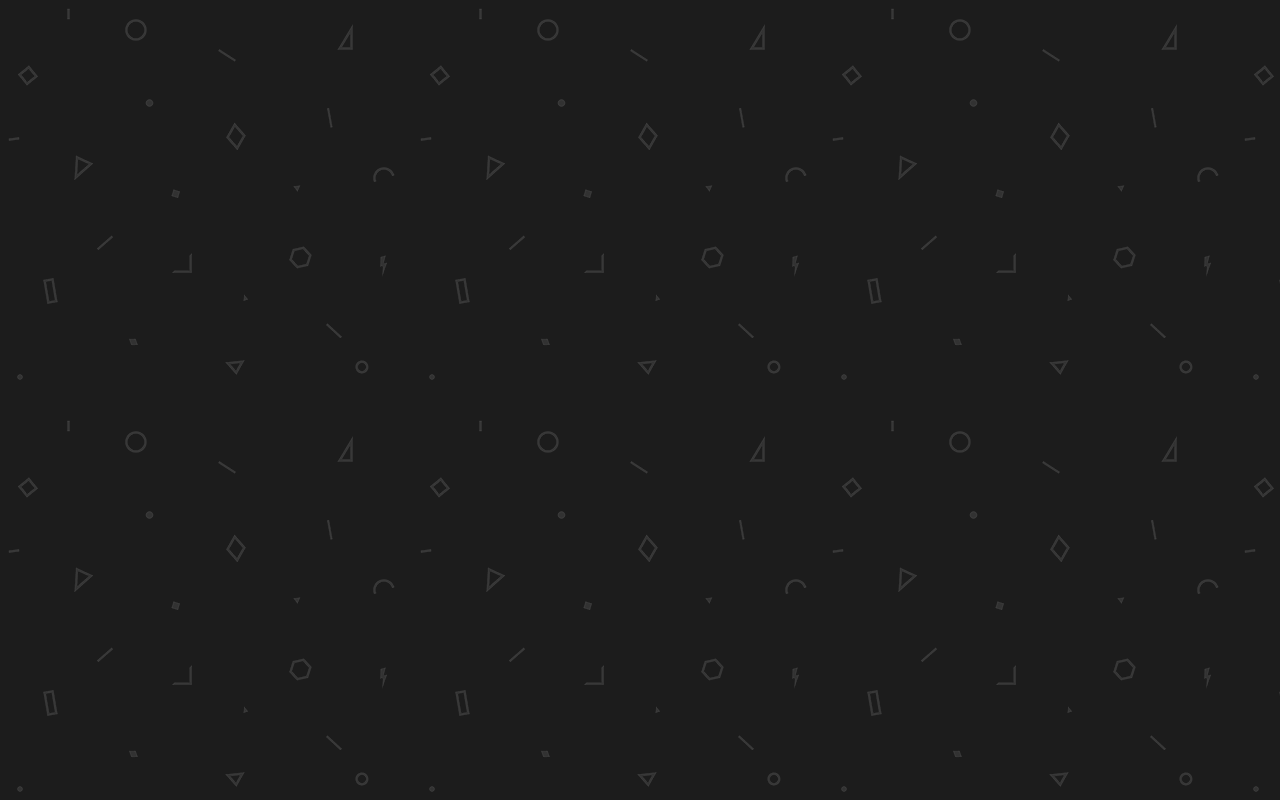
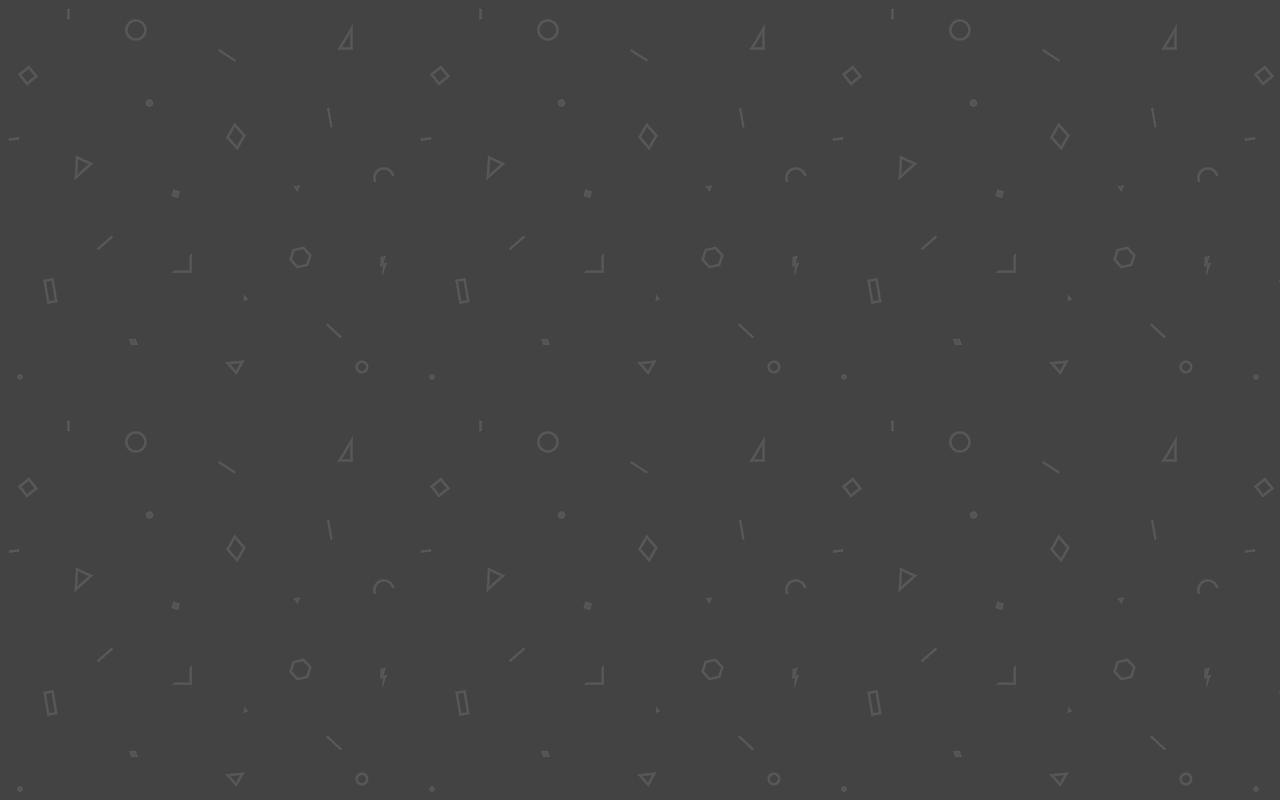
Before and after one commit to billstark/personal-site, a Vue app: page /#/main/about in a window 1280 px wide. Shown: the top 800 px of the page. Built offline with nearby package versions, Linux system fonts and the light colour scheme; what vue-resource would draw is missing.

Commit message:
fix ci 2

```diff
--- a/src/assets/sass/variable.scss
+++ b/src/assets/sass/variable.scss
@@ -15,3 +15,4 @@ $shell: #F8EEE7;
 
 /* nippon colors */
 $sumi: #1c1c1c;
+$keshizumi: #434343;
--- a/src/components/about/About.vue
+++ b/src/components/about/About.vue
@@ -66,7 +66,7 @@ export default {
 
 // for top banner
 .top-banner {
-  background-color: $sumi;
+  background-color: $keshizumi;
 
   &::before {
     content: "";
@@ -84,7 +84,7 @@ export default {
     left: 0px;
     right: 0px;
     height: calc(100vh - 100px);
-    background-color: #000;
+    background-color: $keshizumi;
     opacity: .52;
     z-index: 1;
   }
```
Also changed, not shown: .travis.yml, 1 other file (tests, documents, lock files or other folders).
